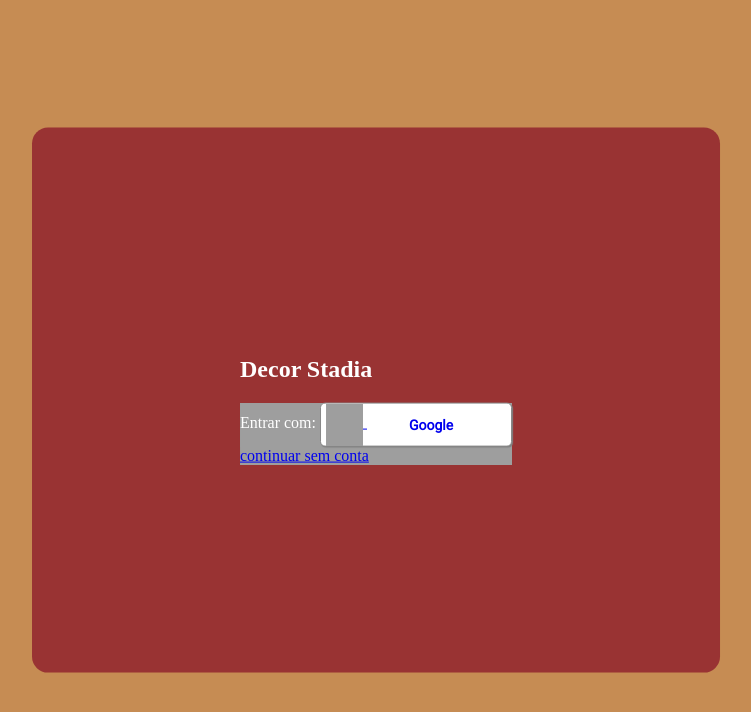
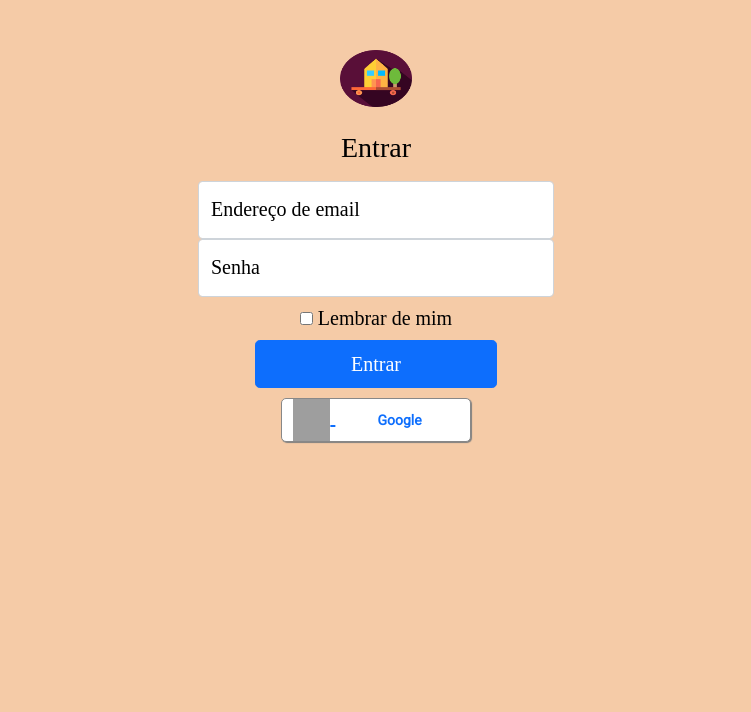
Before and after one commit to gabrielmotroni-prog/DecorStadia, a Flask app: page /login in a window 1280 px wide. Shown: the top 712 px of the page, without its empty margins (264-1015 px from the left). Run offline with Flask 2, Linux system fonts and the light colour scheme; some libraries are stand-ins or nearby versions; grey boxes are pictures that could not be loaded.

Commit message:
Reconstrução da tela de login

```diff
--- a/app/templates/css/style.css
+++ b/app/templates/css/style.css
@@ -1,16 +1,22 @@
 body{
-    font: 20px Arial, sans-serif;
-    color:black
+    font: 20px "Times New Roman", sans-serif;
+    color:black;
+    background-color: #F5CBA7;
 }
 
 .navbar{
-    background-color:#F5CBA7;
+    background-color:white;
 
 }
 
 .margin{
     padding-bottom:50px;
     padding-top:10px;
+}
+
+.margin-log{
+    padding-bottom:10px;
+    padding-top:50px;
 }
 
 .parceiros{
@@ -21,3 +27,63 @@ body{
     background-color:black;
     color: white;
 }
+
+#customBtn {
+    display: inline-block;
+    background: white;
+    color: #444;
+    width: 190px;
+    border-radius: 5px;
+    border: thin solid #888;
+    box-shadow: 1px 1px 1px grey;
+    white-space: nowrap;
+  }
+
+
+#customBtn:hover {
+    cursor: pointer;
+  }
+
+span.label {
+    font-family: serif;
+    font-weight: normal;
+  }
+
+span.icon {
+    background: url('https://developers-dot-devsite-v2-prod.appspot.com/identity/sign-in/g-normal.png') transparent 5px 50% no-repeat;
+    display: inline-block;
+    vertical-align: middle;
+    width: 42px;
+    height: 42px;
+  }
+
+span.buttonText {
+    display: inline-block;
+    vertical-align: middle;
+    padding-left: 42px;
+    padding-right: 42px;
+    font-size: 14px;
+    font-weight: bold;
+    /* Use the Roboto font that is loaded in the <head> */
+    font-family: 'Roboto', sans-serif;
+  }
+
+section {
+    background: #993333;
+    color: white;
+    border-radius: 1em;
+    padding: 13em;
+    position: absolute;
+    top: 50%;
+    left: 50%;
+    margin-right: -50%;
+    transform: translate(-50%, -50%) }
+
+div.login {
+        background-image: url('/app/images/AdobeStock_2923012_Preview.jpeg');
+    }
+
+.btn-login{
+    margin-bottom: 10px;
+    margin-top: 10px;
+}
--- a/app/templates/index_DIO.html
+++ b/app/templates/index_DIO.html
@@ -6,7 +6,7 @@
     <meta name="viewport" content="width=device-width, initial-scale=1.0">
     <link rel="stylesheet" type="text/css" href="bootstrap/css/bootstrap.min.css" >
     <link rel="stylesheet" type="text/css" href="css/style.css">
-    <title>Teste boostrap</title>
+    <title>Decor Stadia</title>
 </head>
 <body>
 <nav class="navbar navbar-expand-lg navbar-light margin">
--- a/app/templates/login.html
+++ b/app/templates/login.html
@@ -1,6 +1,10 @@
 <!DOCTYPE html>
-<html lang="en">
+<html lang="pt-br">
 <head>
+    <!-- Css externo e Bootstrap -->
+    <link rel="stylesheet" type="text/css" href="bootstrap/css/bootstrap.min.css" >
+    <link rel="stylesheet" type="text/css" href="css/style.css">
+
    <!--fonte da google-->
     <link href="https://fonts.googleapis.com/css?family=Roboto" rel="stylesheet" type="text/css">
     <meta charset="UTF-8">
@@ -15,89 +19,58 @@
     <script src="https://apis.google.com/js/platform.js" async defer></script>
 
 </head>
-<body>
-<style type="text/css">
 
-    #customBtn {
-      display: inline-block;
-      background: white;
-      color: #444;
-      width: 190px;
-      border-radius: 5px;
-      border: thin solid #888;
-      box-shadow: 1px 1px 1px grey;
-      white-space: nowrap;
-    }
-    #customBtn:hover {
-      cursor: pointer;
-    }
-    span.label {
-      font-family: serif;
-      font-weight: normal;
-    }
-    span.icon {
-      background: url('https://developers-dot-devsite-v2-prod.appspot.com/identity/sign-in/g-normal.png') transparent 5px 50% no-repeat;
-      display: inline-block;
-      vertical-align: middle;
-      width: 42px;
-      height: 42px;
-    }
-    span.buttonText {
-      display: inline-block;
-      vertical-align: middle;
-      padding-left: 42px;
-      padding-right: 42px;
-      font-size: 14px;
-      font-weight: bold;
-      /* Use the Roboto font that is loaded in the <head> */
-      font-family: 'Roboto', sans-serif;
-    }
+<body class="text-center">
 
+  <div class="container">
+    <div class="row">
+      <div class="col-lg-4"></div>
 
+<div class="col-lg-4 margin-log">
+  <main class="form-signin">
+    <form>
+      <img class="mb-4" src="img/home.png" width="72" height="57">
 
+      <h1 class="h3 mb-3 fw-normal">Entrar</h1>
 
-    body {
-        background: #c68c53 }
-
-    section {
-        background: #993333;
-        color: white;
-        border-radius: 1em;
-        padding: 13em;
-        position: absolute;
-        top: 50%;
-        left: 50%;
-        margin-right: -50%;
-        transform: translate(-50%, -50%) }
-
-        div {
-            background-image: url('/app/images/AdobeStock_2923012_Preview.jpeg');
-            }
-
-  </style>
-  <section>
-    <h1>Decor Stadia</h1>
-
-    <div class="content">
+      <div class="form-floating">
+        <input type="email" class="form-control" placeholder="nome@exemplo.com">
+        <label for="floatingInput">Endereço de email</label>
+      </div>
+      <div class="form-floating">
+        <input type="password" class="form-control" placeholder="senha">
+        <label for="floatingPassword">Senha</label>
+      </div>
+      <div class="checkbox mb-3">
+        <label class="margin">
+          <input  type="checkbox" value="Lembrar de mim">
+          Lembrar de mim
+          <a href='/logar'>
+          <button class="w-100 btn btn-lg btn-primary btn-login" type="submit">Entrar</button>
 
         <!-- integração login Google-->
+
       <div id="gSignInWrapper">
-      <span class="label">Entrar com:</span>
       <div id="customBtn" class="customGPlusSignIn">
-        <a  href='/logar'>
+
           <span class="icon"></span>
           <span class="buttonText">Google</span>
           </a>
       </div>
       </div>
-    <a href="/"> continuar sem conta</a>
+
+      </label>
       </div>
-  </section>
 
 
-  <!--  <img class="displayed" src="/app/images/prateleiras.jpg" alt="3 prateleiras com itens de decoração">
--->
 
+
+
+
+    </form>
+  </main>
+</div>
+<div class="col-lg-4"></div>
 
 </body>
 </html>
```
Lines whose indentation alone changed are shown as unchanged.
